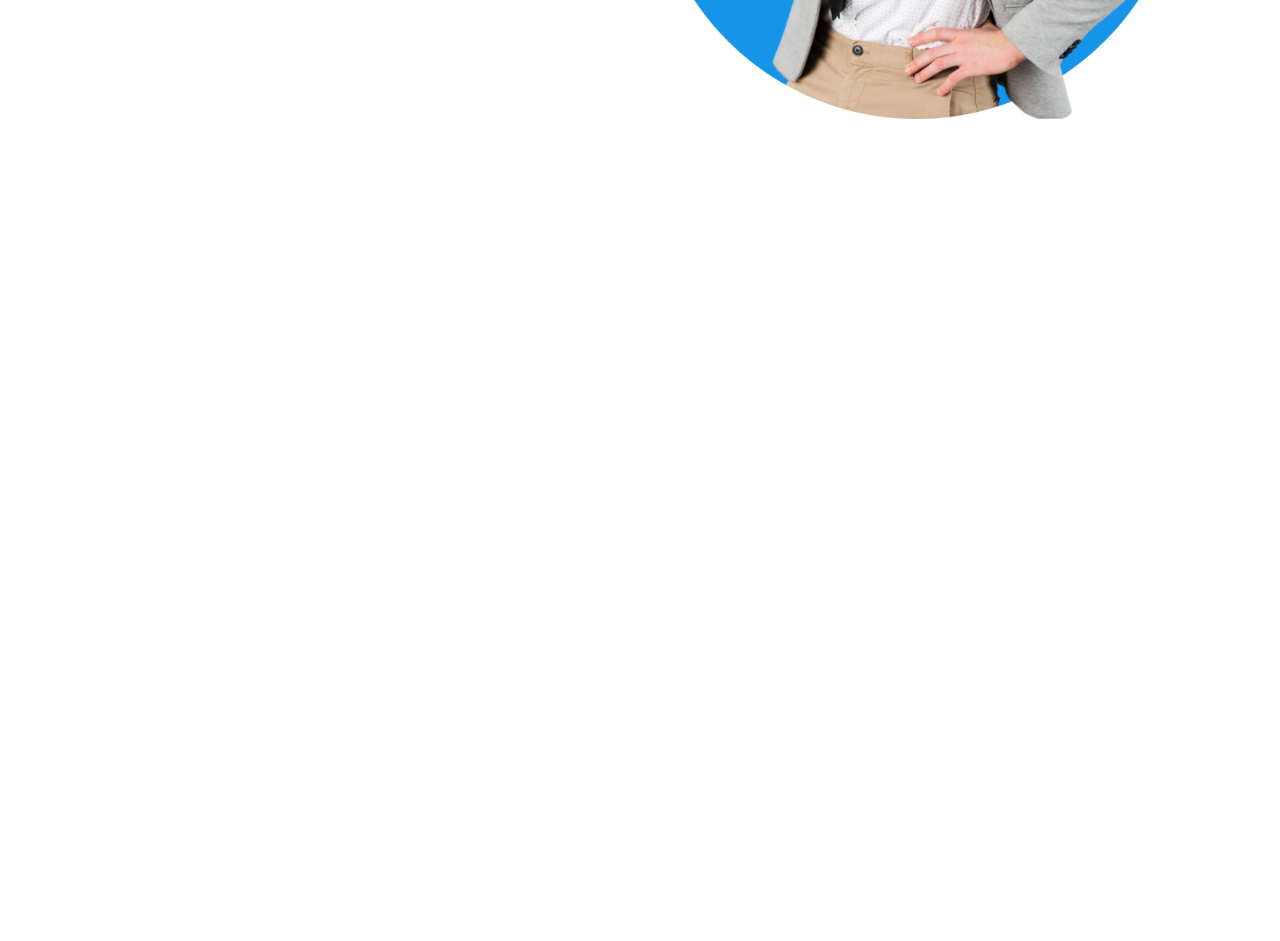
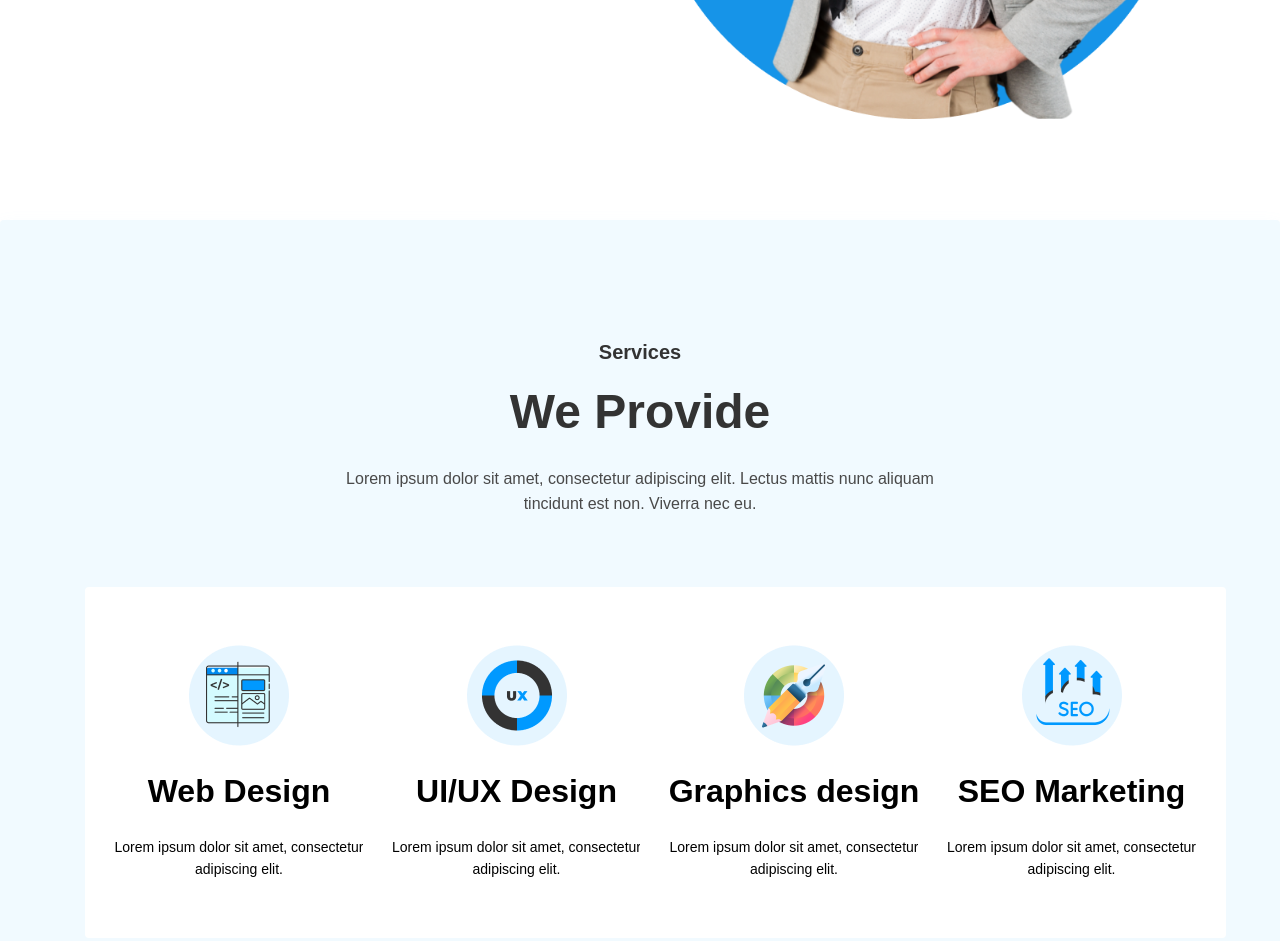
Before and after one commit to miltonahmed/portfolio-nahian, a plain HTML site: page index.html in a window 1280 px wide. Shown: the part 644-1585 px from the top of the page. Before the commit the page ends 864 px from the top, so only its background shows below. Drawn offline with Linux system fonts and the light colour scheme; a web font is replaced by a local one.

Commit message:
service section done

```diff
--- a/assets/sass/base/_common.scss
+++ b/assets/sass/base/_common.scss
@@ -92,3 +92,31 @@ a {
     }
   }
 }
+
+// section title
+.section-wrapper {
+  h5 {
+    font-size: 20px;
+    font-weight: 600;
+    color: $heading-text-color;
+    text-transform: capitalize;
+  }
+  h3 {
+    font-size: 48px;
+    font-weight: 700;
+    line-height: 66.24px;
+    text-transform: capitalize;
+    margin-top: 15px;
+    color: $heading-text-color;
+  }
+
+  p {
+    max-width: 612px;
+    margin: 0 auto;
+    font-size: 16px;
+    font-weight: 400;
+    line-height: 24.96px;
+    margin-top: 22px;
+    color: $para-color;
+  }
+}
--- a/assets/sass/base/_variable.scss
+++ b/assets/sass/base/_variable.scss
@@ -3,3 +3,4 @@ $primary-color: rgba(0, 153, 255, 1);
 $heading-text-color: #333333;
 $white-color: #ffffff;
 $para-color: #494949;
+$bg-color: rgba(164, 217, 253, 0.15);
--- a/assets/sass/layouts/_all.scss
+++ b/assets/sass/layouts/_all.scss
@@ -1,2 +1,3 @@
 @import 'navbar';
 @import 'hero';
+@import 'service';
--- /dev/null
+++ b/assets/sass/layouts/_service.scss
@@ -0,0 +1,29 @@
+#service {
+  padding-top: 120px;
+  padding-bottom: 120px;
+  border-radius: 4px;
+  background: #fff;
+  box-shadow: 0px 10px 20px 0px rgba(164, 217, 253, 0.15);
+  background-color: $bg-color;
+  .service-box {
+    display: flex;
+    justify-content: center;
+    flex-direction: column;
+    background: white;
+    align-items: center;
+    padding: 57.5px 24.5px;
+    gap: 24px;
+    border-radius: 4px;
+    width: 308px;
+
+    h4 {
+      font-size: 32px;
+      font-weight: 700;
+      line-height: 42.56px;
+    }
+    p {
+      width: 255px;
+      text-align: center;
+    }
+  }
+}
--- a/index.html
+++ b/index.html
@@ -64,10 +64,64 @@
   </section>
   <!-- ======== Hero Section End Now =======  -->
 
-  <!-- ======== Navbar Section Start Now =======  -->
-  <!-- ======== Navbar Section End Now =======  -->
+  <!-- ======== Services Section Start Now =======  -->
+  <section id="service">
+    <div class="container">
+      <div class="section-wrapper text-center">
+        <h5>services</h5>
+        <h3>We Provide</h3>
+        <p>Lorem ipsum dolor sit amet, consectetur adipiscing elit. Lectus mattis nunc aliquam tincidunt est non.
+          Viverra nec eu.</p>
+      </div>
+      <div class=" row">
+        <div class="col-lg-3 mt-70">
+          <div class="service-box">
+            <div class="service-box-icon">
+              <picture><img src="assets/images/service-1.png" alt="service-1"></picture>
 
-  <!-- ======== Navbar Section Start Now =======  -->
+            </div>
+            <h4>Web Design</h4>
+            <p>Lorem ipsum dolor sit amet, consectetur adipiscing elit.</p>
+          </div>
+        </div>
+        <div class="col-lg-3 mt-70">
+          <div class="service-box">
+            <div class="service-box-icon">
+              <picture><img src="assets/images/service-2.png" alt="service-1"></picture>
+
+            </div>
+            <h4>UI/UX Design</h4>
+            <p>Lorem ipsum dolor sit amet, consectetur adipiscing elit.</p>
+          </div>
+        </div>
+        <div class="col-lg-3 mt-70 ml-10">
+          <div class="service-box">
+            <div class="service-box-icon">
+              <picture><img src="assets/images/service-3.png" alt="service-1"></picture>
+
+            </div>
+            <h4>Graphics design</h4>
+            <p>Lorem ipsum dolor sit amet, consectetur adipiscing elit.</p>
+          </div>
+        </div>
+        <div class="col-lg-3 mt-70">
+          <div class="service-box">
+            <div class="service-box-icon">
+              <picture><img src="assets/images/service-4.png" alt="service-1"></picture>
+
+            </div>
+            <h4>SEO Marketing</h4>
+            <p>Lorem ipsum dolor sit amet, consectetur adipiscing elit.</p>
+          </div>
+        </div>
+
+
+      </div>
+    </div>
+  </section>
+  <!-- ======== Services Section End Now =======  -->
+
+  <!-- ======        == Navbar Section Start Now =======  -->
   <!-- ======== Navbar Section End Now =======  -->
 
   <!-- ======== Navbar Section Start Now =======  -->
```
Also changed, not shown: css/main.min.css, 1 other file.
